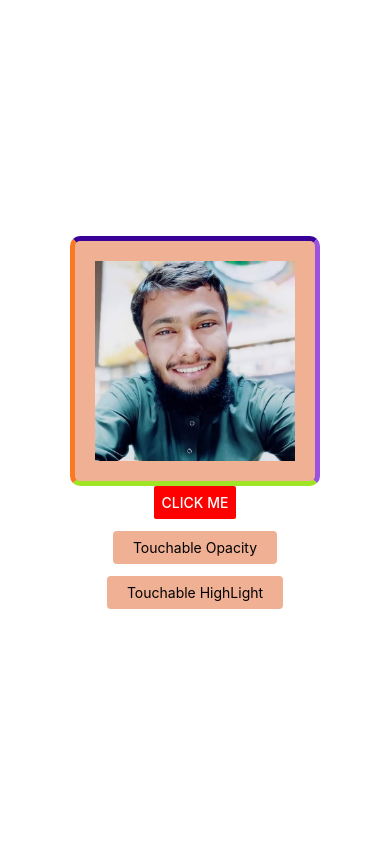
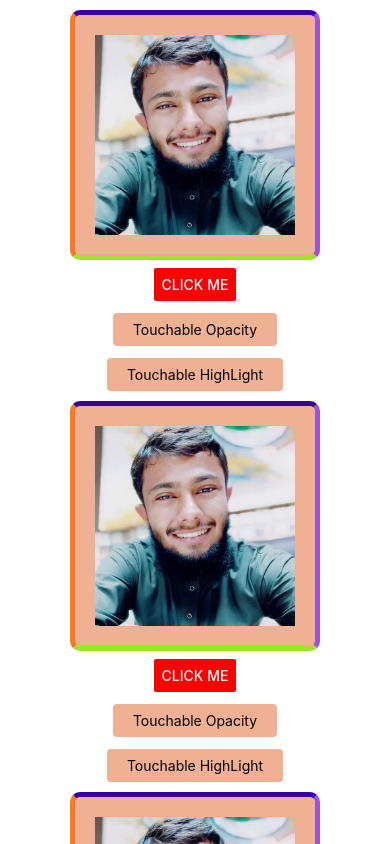
Before and after one commit to awais882s/MyFirstApp, a React Native app: screen / in a window 390 px wide. Built offline with nearby package versions, Linux system fonts and the light colour scheme.

Commit message:
my 1st progress on the native app

```diff
--- a/src/screens/Frontend/Gallery.js
+++ b/src/screens/Frontend/Gallery.js
@@ -1,9 +1,12 @@
 import React from 'react'
-import { View, Button, Text, StyleSheet, Image, TouchableOpacity, TouchableHighlight } from 'react-native'
+import { ScrollView, View, Button, Text, StyleSheet, Image, TouchableOpacity, TouchableHighlight } from 'react-native'
 import logo from "../../Assets/Images/logo.jpg";
 export default function Gallery() {
     return (
+        <ScrollView>
+
             <View style={styles.flexContainer}>
+                {/* .................1....................... */}
                 <View style={[styles.box, styles.flexCenter]}>
                     <Image style={styles.image} source={logo} />
                     {/* another methods to use images
@@ -20,8 +23,42 @@ export default function Gallery() {
                         Touchable HighLight
                     </Text>
                 </TouchableHighlight>
+                {/* .................2.................... */}
+                <View style={[styles.box, styles.flexCenter]}>
+                    <Image style={styles.image} source={logo} />
+                    {/* another methods to use images
+                source={require("../../Assets/Images/logo.jpg")} */}
+                    {/* <Text style={styles.h1}>Gallery</Text> */}
 
                 </View>
+                <Button title="Click Me" color="red" onPress={() => { (alert("Clicked")) }} />
+                <TouchableOpacity style={styles.button} activeOpacity={0.5}>
+                    <Text>Touchable Opacity</Text>
+                </TouchableOpacity>
+                <TouchableHighlight style={styles.button} onPress={() => { (alert("Touchable HighLight")) }} underlayColor="green" >
+                    <Text>
+                        Touchable HighLight
+                    </Text>
+                </TouchableHighlight>
+                {/* ................3.................... */}
+                <View style={[styles.box, styles.flexCenter]}>
+                    <Image style={styles.image} source={logo} />
+                    {/* another methods to use images
+                source={require("../../Assets/Images/logo.jpg")} */}
+                    {/* <Text style={styles.h1}>Gallery</Text> */}
+
+                </View>
+                <Button title="Click Me" color="red" onPress={() => { (alert("Clicked")) }} />
+                <TouchableOpacity style={styles.button} activeOpacity={0.5}>
+                    <Text>Touchable Opacity</Text>
+                </TouchableOpacity>
+                <TouchableHighlight style={styles.button} onPress={() => { (alert("Touchable HighLight")) }} underlayColor="green" >
+                    <Text>
+                        Touchable HighLight
+                    </Text>
+                </TouchableHighlight>
+            </View>
+        </ScrollView>
     )
 }
 const styles = StyleSheet.create({
@@ -33,7 +70,8 @@ const styles = StyleSheet.create({
     },
     flexCenter: {
         alignItems: "center",
-        justifyContent: "center"
+        justifyContent: "center",
+        marginTop: 10,
     },
     h1: {
         fontSize: 48,
@@ -42,6 +80,7 @@ const styles = StyleSheet.create({
         color: "black"
     },
     box: {
+        marginBottom: 8,
         width: 250,
         height: 250,
         backgroundColor: "#efb094",
@@ -51,6 +90,7 @@ const styles = StyleSheet.create({
         borderTopColor: "#390099",
         borderLeftColor: "#fa7921",
         borderRightColor: "#9b52de"
+
     },
     image: {
         width: 200,
```
Lines whose indentation alone changed are shown as unchanged.
